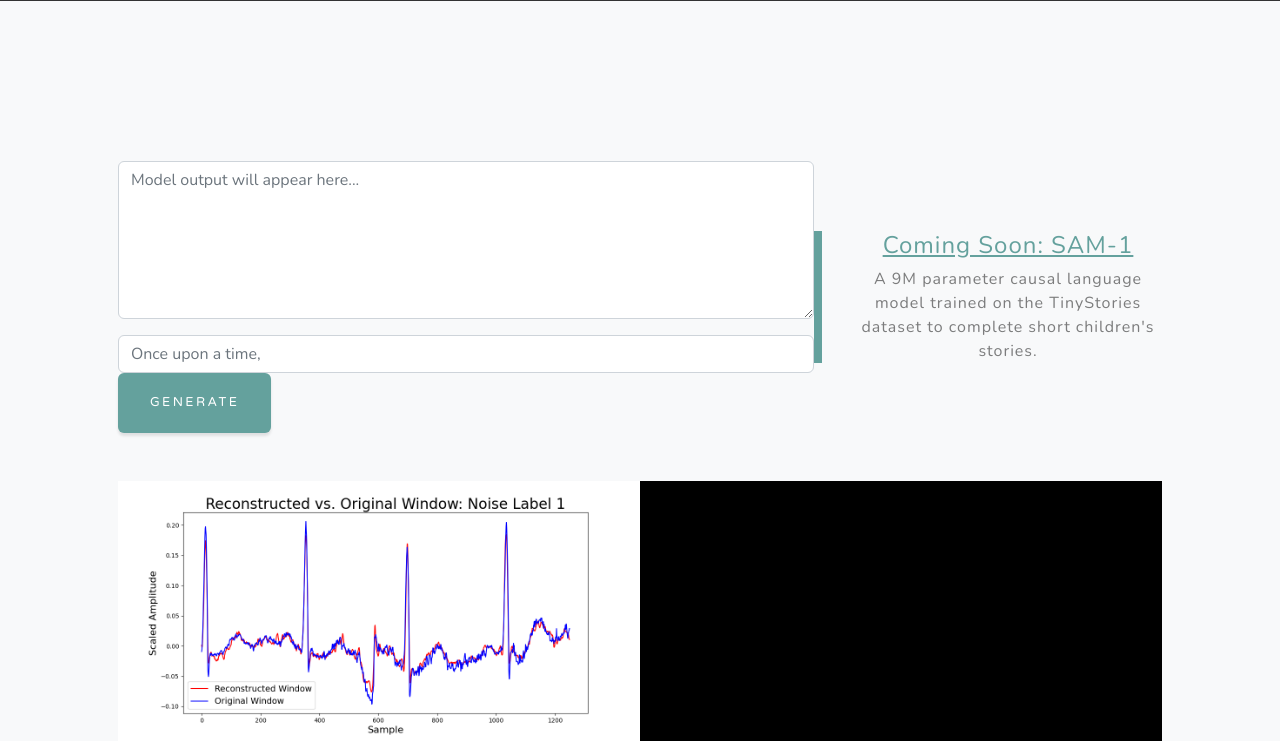
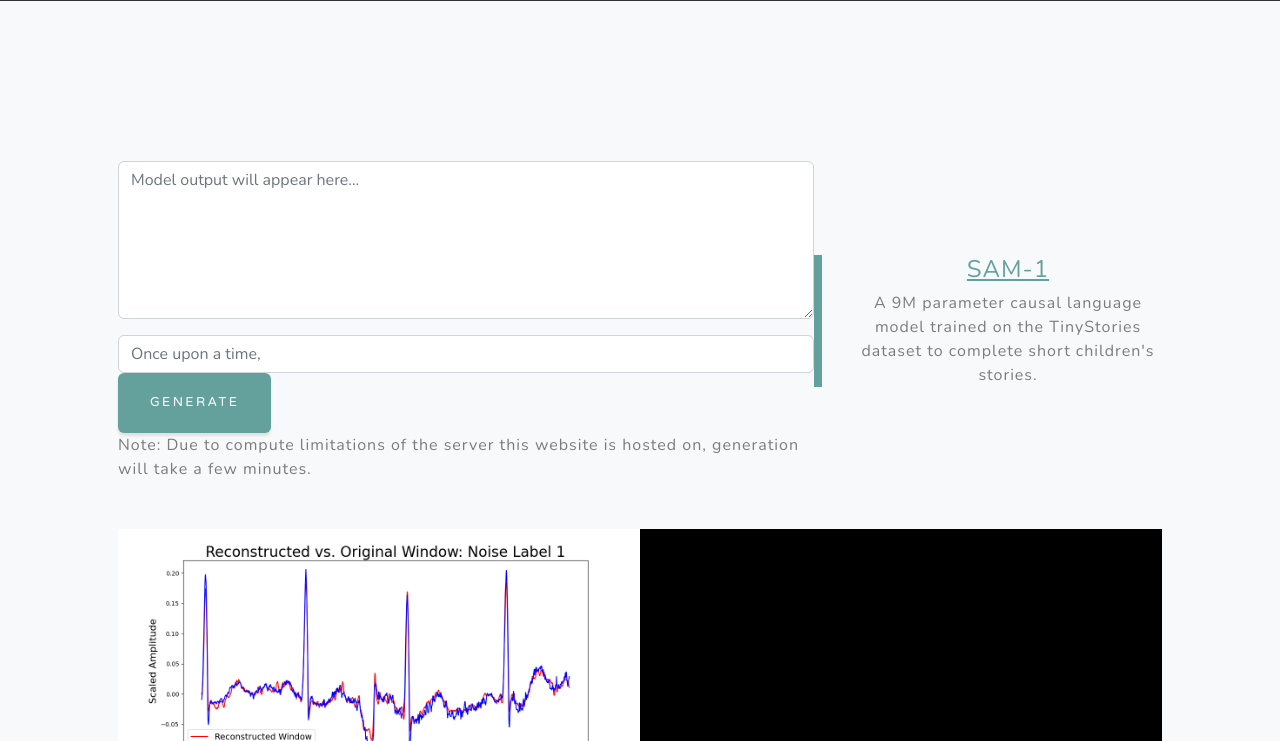
Before and after one commit to ethanfogarty/portfolio-website, a Flask app: page / in a window 1280 px wide. Shown: the part 1245-1986 px from the top of the page. Run offline with Flask 3, Linux system fonts and the light colour scheme; some libraries are stand-ins or nearby versions.

Commit message:
Removed "coming soon" label from SAM-1

```diff
--- a/templates/index.html
+++ b/templates/index.html
@@ -70,11 +70,14 @@
                     ></textarea>
                 </div>
                 <div class="col"><input class="form-control" id="llmInput" type="text" placeholder="Once upon a time, " /></div>
-                <div class="col-auto"><button class="btn btn-primary" id="generateButton" type="submit">Generate</button></div>
+                <div class="col-auto">
+                    <button class="btn btn-primary" id="generateButton" type="submit">Generate</button>
+                    <p class="text-black-50 mb-0">Note: Due to compute limitations of the server this website is hosted on, generation will take a few minutes.</p>
+                </div>
             </div>
             <div class="col-xl-4 col-lg-5">
                 <div class="featured-text text-center text-lg-left">
-                    <h4><a href="https://github.com/ethanfogarty/SAM-1">Coming Soon: SAM-1</a></h4>
+                    <h4><a href="https://github.com/ethanfogarty/SAM-1">SAM-1</a></h4>
                     <p class="text-black-50 mb-0">A 9M parameter causal language model trained on the TinyStories dataset to complete short children's stories.</p>
                 </div>
             </div>
@@ -178,9 +181,4 @@
 <script src="https://cdn.jsdelivr.net/npm/bootstrap@5.2.3/dist/js/bootstrap.bundle.min.js"></script>
 <!-- Core theme JS-->
 <script src="{{ url_for('static', filename='js/scripts.js') }}"></script>
-<!-- * * * * * * * * * * * * * * * * * * * * * * * * * * * * * * * * * * * * * * * *-->
-<!-- * *                               SB Forms JS                               * *-->
-<!-- * * Activate your form at https://startbootstrap.com/solution/contact-forms * *-->
-<!-- * * * * * * * * * * * * * * * * * * * * * * * * * * * * * * * * * * * * * * * *-->
-<script src="https://cdn.startbootstrap.com/sb-forms-latest.js"></script>
 {% endblock %}
```
